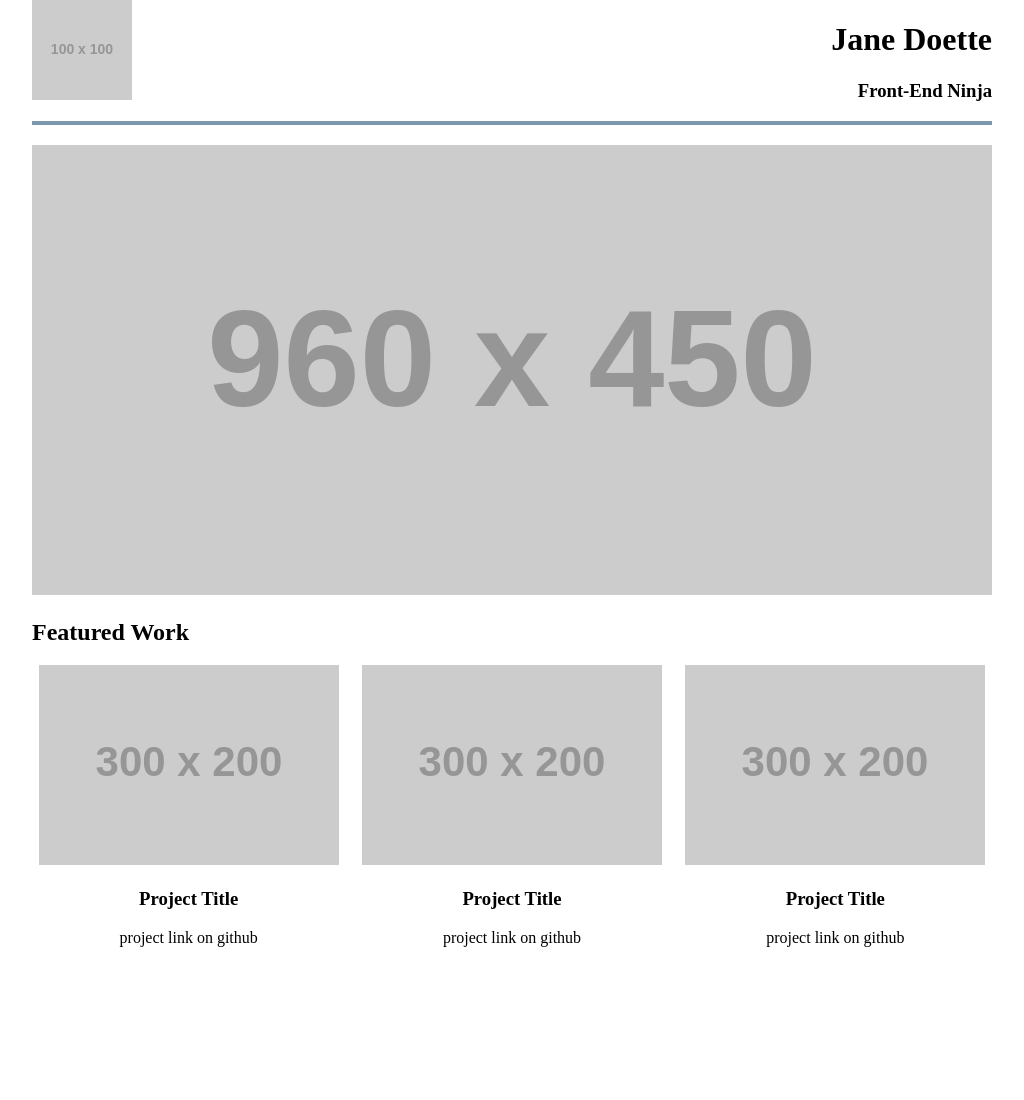
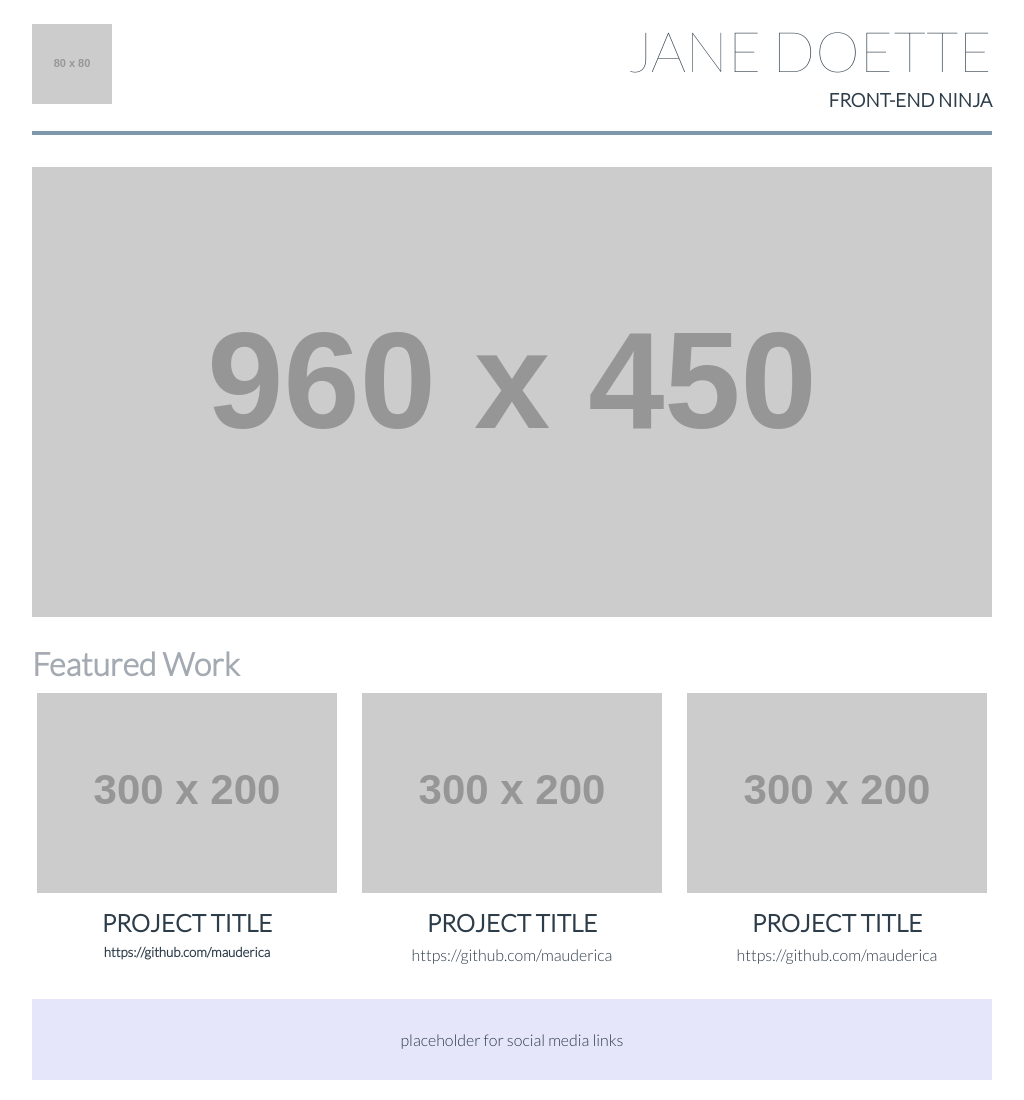
Before and after one commit to mauderica/Project-Portfolio-Site-Module-2, a plain HTML site: page portfolio-site.html in a window 1280 px wide. Shown: the whole page, without its empty margins (128-1152 px from the left). Before the commit the page ends 963 px from the top, so only its background shows below. Drawn offline with Linux system fonts and the light colour scheme; placeholder pictures from the web are drawn by us.

Commit message:
Add footer, CSS font styles & margins

```diff
--- a/css/main.css
+++ b/css/main.css
@@ -1,6 +1,9 @@
 /* OVERALL PAGE FORMAT */
 
 body {
+    font-family: "Lato", sans-serif;
+    color: #2d3c49;
+    font-weight: 300;
     max-width: 960px;
     margin: auto; /* check that this is correct */
 }
@@ -10,6 +13,19 @@ body {
     flex-wrap: wrap;
 }
 
+.text-thin {
+    font-weight: 100;
+}
+
+.text-muted {
+    color: #a4aab2;
+}
+
+.text-upper {
+    text-transform: uppercase;
+}
+
+
 /* HEADER FORMAT */
 
 header {
@@ -18,25 +34,71 @@ header {
 
 .header-logo {
     width: 50%;
+    margin-top: 1.5em;
+    margin-bottom: 1.5em;
 }
 
 .header-text {
     width: 50%;
     text-align: right;
+    text-transform: uppercase;
 }
+
+.text-super {
+    font-size: 3.5em;
+}
+
+.title-margin {
+    margin-top: 0.3em;
+    margin-bottom: 0;
+}
+
 
 /* FEATURE IMAGE FORMAT */
 
-.feature-image {
-    margin-top: 20px;
+.main-image {
+    margin-top: 2em;
+    margin-bottom: 0.5em;
 }
+
 
 /* FEATURED WORK FORMAT */
 
+.feature-work {
+    margin-bottom: 20px;
+}
+
+.feature-header {
+    width: 100%;
+    font-size: 2em;
+}
+
 .project-preview {
-    width: calc((100% - 20px)/3);
-    margin-right: 10px;
+    width: calc((100% - 30px)/3);
+    margin-right: 15px;
+    margin-top: 10px;
     text-align: center;
 }
 
 .project-preview:last-of-type { margin-right: 0; }
+
+.text-large {
+    font-size: 1.5em;
+}
+
+.text-margin {
+    margin-top: 0.5em;
+    margin-bottom: 0;
+}
+
+
+/* FOOTER FORMAT */
+
+footer {
+    background-color: lavender;
+    padding-top: 15px;
+    padding-bottom: 15px;
+    margin-bottom: 20px;
+    margin-top: 35px;
+    text-align: center;
+}
--- a/portfolio-site.html
+++ b/portfolio-site.html
@@ -1,13 +1,16 @@
 <!DOCTYPE html>
-<html>
+<html lang="en">
 
 <head>
 
     <meta charset="utf-8">
+    <meta http-equiv="X-UA-Compatible" content="IE-edge">
     <meta name="viewport" content="width=device-width, minimum-scale=1.0, initial-scale=1.0, user-scalable=yes">
     <title>Portfolio Site: Maude Chalin</title>
+    <link rel=”stylesheet” src=”//normalize-css.googlecode.com/svn/trunk/normalize.css”>
+    <link href="https://fonts.googleapis.com/css?family=Lato:100,300" rel="stylesheet">
     <link rel="stylesheet" href="css/main.css" />
-    <link rel=”stylesheet” src=”//normalize-css.googlecode.com/svn/trunk/normalize.css”>
+
 
 </head>
 
@@ -16,40 +19,41 @@
     <header class="container">
         <div class="header-logo">
             <!-- TODO: Insert logo image, alt description & responsiveness as needed -->
-            <img src="http://via.placeholder.com/100x100">
+            <img src="http://via.placeholder.com/80x80">
         </div>
         <div class="header-text">
-            <h1>Jane Doette</h1>
-            <h3>Front-End Ninja</h3>
+            <h1 class="text-thin text-super title-margin">Jane Doette</h1>
+            <h3 class="title-margin">Front-End Ninja</h3>
         </div>
     </header>
 
-    <section class="feature-image">
+    <section class="main-image">
         <img src="http://via.placeholder.com/960x450">
-    </section>
-
-    <section class="feature-header">
-        <h2>Featured Work</h2>
     </section>
 
     <!-- TODO: ensure the left and right image touch the outer "edge" & respond nicely to viewport size changes-->
     <section class="container feature-work">
+        <h2 class="feature-header text-muted text-margin">Featured Work</h2>
         <div class="project-preview">
             <img class="project-image" src="http://via.placeholder.com/300x200">
-            <h3>Project Title</h3>
-            <p>project link on github</p>
+            <h3 class="text-upper text-margin text-large">Project Title</h3>
+            <h5 class="text-margin">https://github.com/mauderica</h5>
         </div>
         <div class="project-preview">
             <img class="project-image" src="http://via.placeholder.com/300x200">
-            <h3>Project Title</h3>
-            <p>project link on github</p>
+            <h3 class="text-upper text-margin text-large">Project Title</h3>
+            <p class="text-margin">https://github.com/mauderica</p>
         </div>
         <div class="project-preview">
             <img class="project-image" src="http://via.placeholder.com/300x200">
-            <h3>Project Title</h3>
-            <p>project link on github</p>
+            <h3 class="text-upper text-margin text-large">Project Title</h3>
+            <p class="text-margin">https://github.com/mauderica</p>
         </div>
     </section>
+
+    <footer>
+        <p>placeholder for social media links</p>
+    </footer>
 
 </body>
 
```
